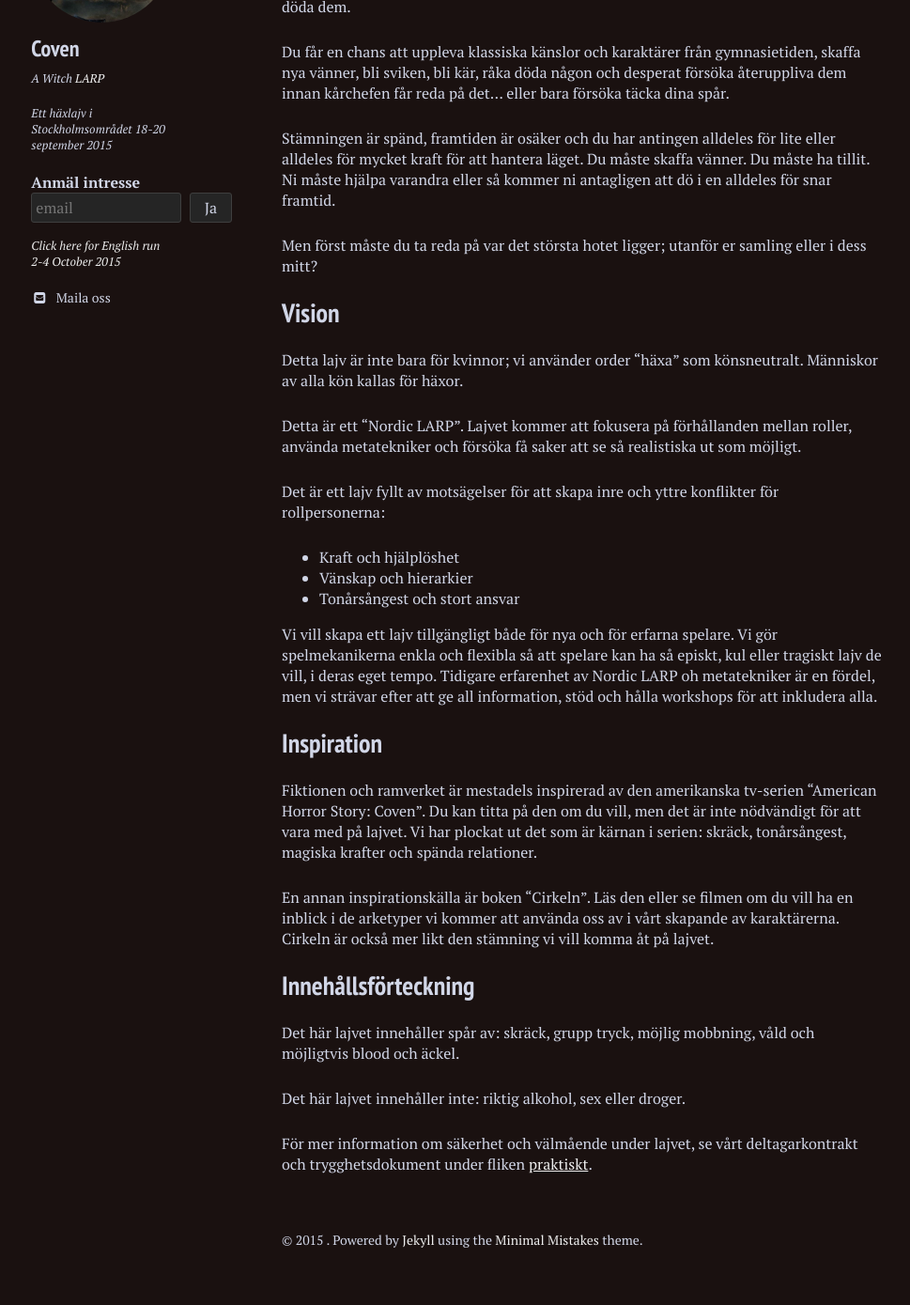
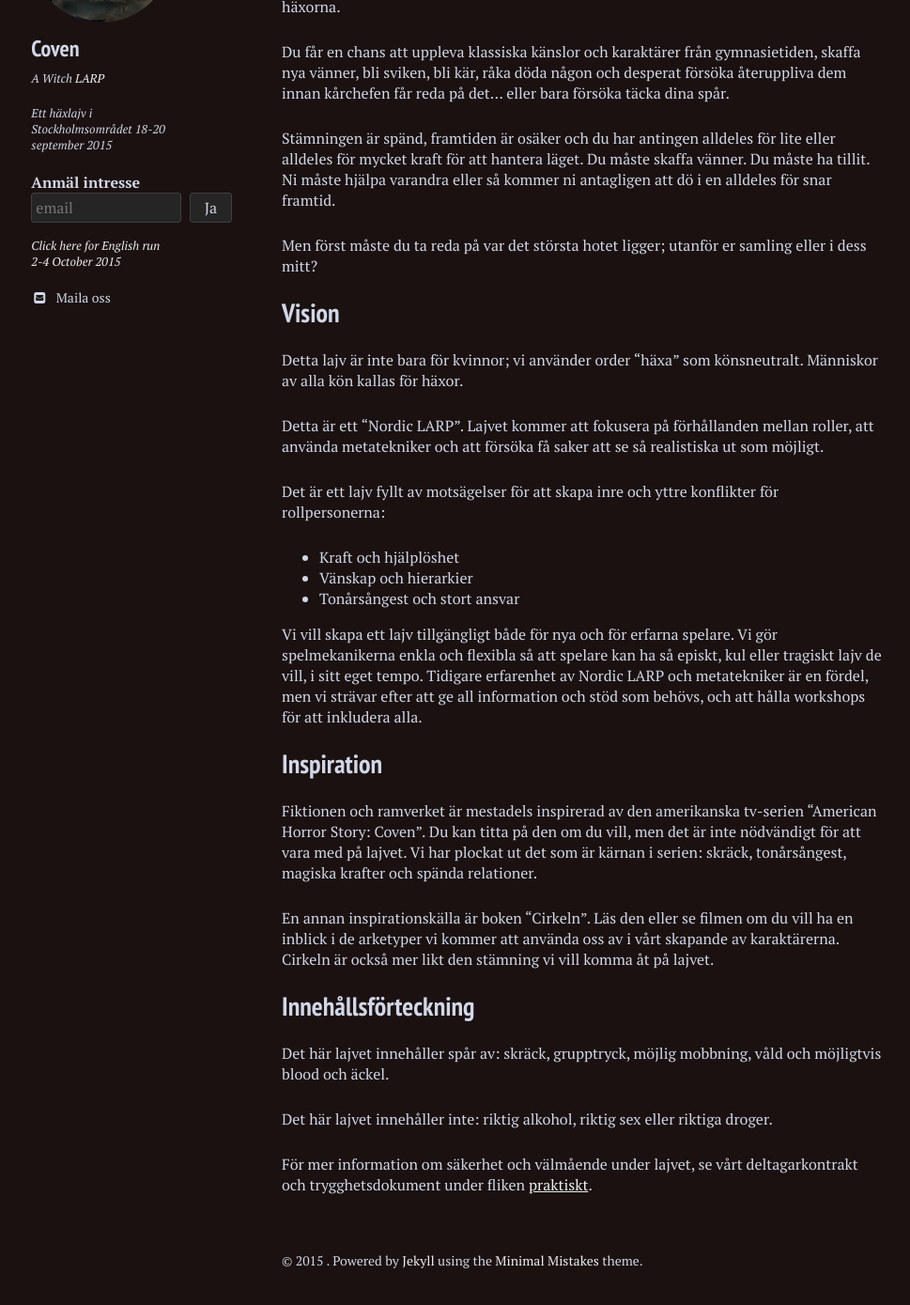
Before and after one commit to stanislavb/www.coven.nu, a Jekyll site: the page built from om-lajvet/index.md, in a window 1280 px wide and 1400 px high, scrolled down 653 px. Shown: the top 1389 px of the window at 94% size, without its empty margins (20-989 px from the left). Built offline with Jekyll 4.4.1, drawn with Linux system fonts in a browser that asks for light colours; nearby versions of some CDN libraries; some of the changed text lies outside the part shown.

Commit message:
Update index.md

```diff
--- a/om-lajvet/index.md
+++ b/om-lajvet/index.md
@@ -19,7 +19,7 @@ image:
 
 Coven utspelar sig i en rätt ofrivilligt nyformad samling häxor i nutidens Sverige.
 
-Lajvet handlar om coola krafter, häxorna som innehar dem, och de personer som försöker döda dem.
+Lajvet handlar om coola krafter, häxorna som har dem, och de personer som försöker döda häxorna.
 
 Du får en chans att uppleva klassiska känslor och karaktärer från gymnasietiden, skaffa nya vänner, bli sviken, bli kär, råka döda någon och desperat försöka återuppliva dem innan kårchefen får reda på det... eller bara försöka täcka dina spår.
 
@@ -31,7 +31,7 @@ Men först måste du ta reda på var det största hotet ligger; utanför er saml
 
 Detta lajv är inte bara för kvinnor; vi använder order "häxa" som könsneutralt. Människor av alla kön kallas för häxor.
 
-Detta är ett "Nordic LARP". Lajvet kommer att fokusera på förhållanden mellan roller, använda metatekniker och försöka få saker att se så realistiska ut som möjligt.
+Detta är ett "Nordic LARP". Lajvet kommer att fokusera på förhållanden mellan roller, att använda metatekniker och att försöka få saker att se så realistiska ut som möjligt.
 
 Det är ett lajv fyllt av motsägelser för att skapa inre och yttre konflikter för rollpersonerna:
 
@@ -39,7 +39,7 @@ Det är ett lajv fyllt av motsägelser för att skapa inre och yttre konflikter
 * Vänskap och hierarkier
 * Tonårsångest och stort ansvar
 
-Vi vill skapa ett lajv tillgängligt både för nya och för erfarna spelare. Vi gör spelmekanikerna enkla och flexibla så att spelare kan ha så episkt, kul eller tragiskt lajv de vill, i deras eget tempo. Tidigare erfarenhet av Nordic LARP oh metatekniker är en fördel, men vi strävar efter att ge all information, stöd och hålla workshops för att inkludera alla.
+Vi vill skapa ett lajv tillgängligt både för nya och för erfarna spelare. Vi gör spelmekanikerna enkla och flexibla så att spelare kan ha så episkt, kul eller tragiskt lajv de vill, i sitt eget tempo. Tidigare erfarenhet av Nordic LARP och metatekniker är en fördel, men vi strävar efter att ge all information och stöd som behövs, och att hålla workshops för att inkludera alla.
 
 ## Inspiration
 
@@ -49,8 +49,8 @@ En annan inspirationskälla är boken “Cirkeln”. Läs den eller se filmen om
 
 ## Innehållsförteckning
 
-Det här lajvet innehåller spår av: skräck, grupp tryck, möjlig mobbning, våld och möjligtvis blood och äckel.
+Det här lajvet innehåller spår av: skräck, grupptryck, möjlig mobbning, våld och möjligtvis blood och äckel.
 
-Det här lajvet innehåller inte: riktig alkohol, sex eller droger.
+Det här lajvet innehåller inte: riktig alkohol, riktig sex eller riktiga droger.
 
 För mer information om säkerhet och välmående under lajvet, se vårt deltagarkontrakt och trygghetsdokument under fliken [praktiskt](/praktiskt/).
```
